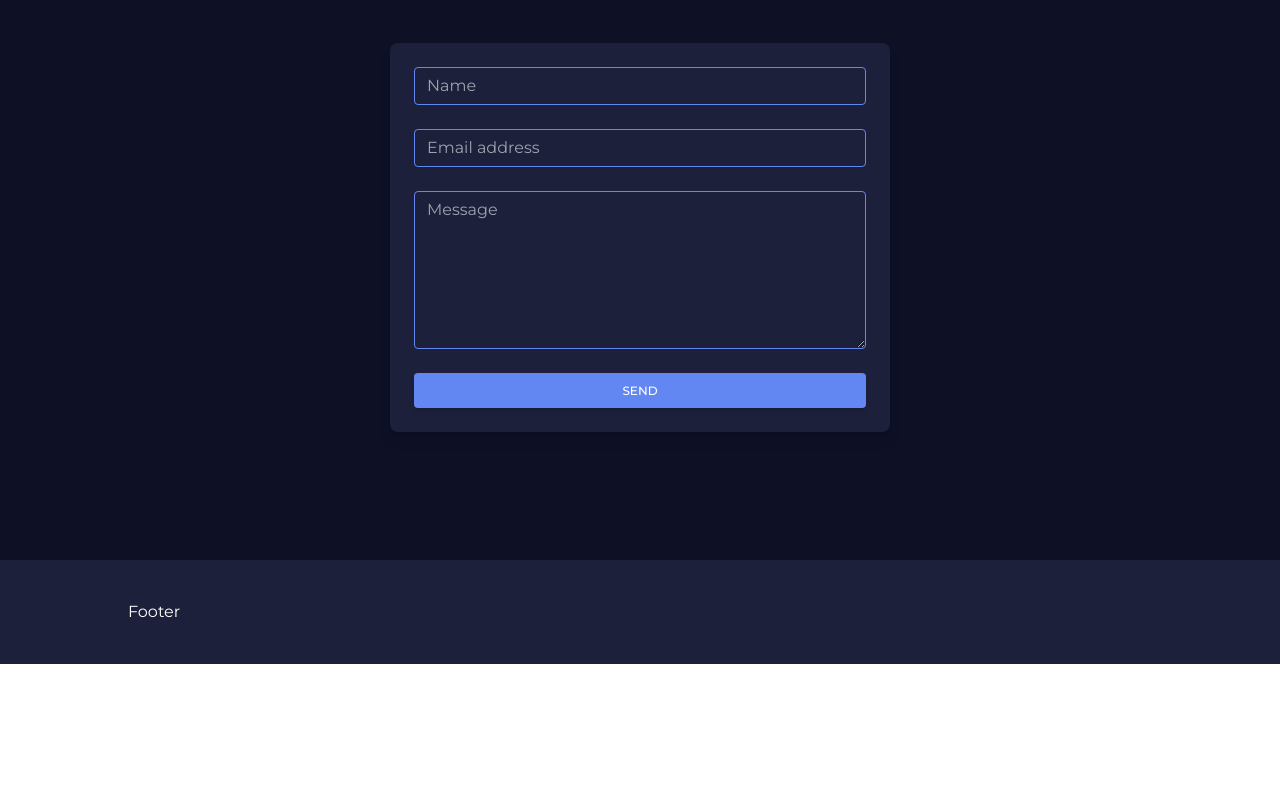
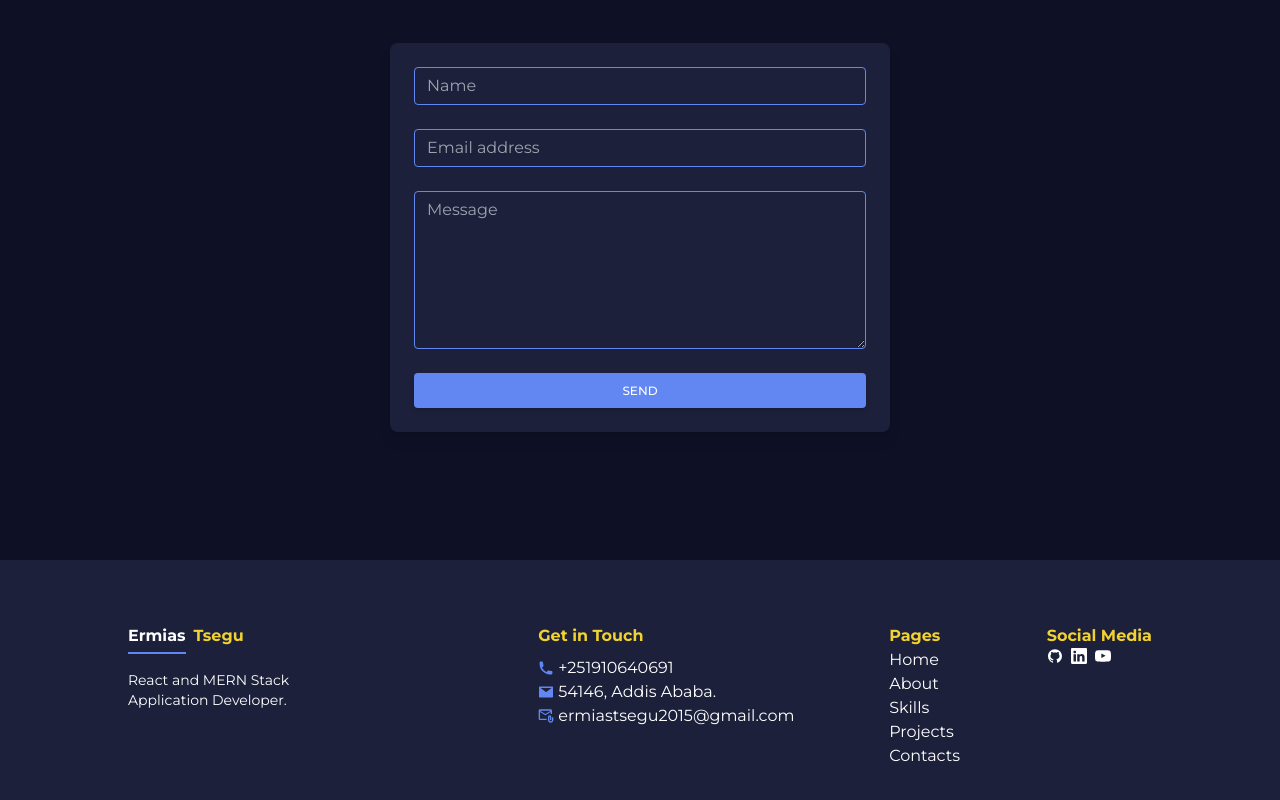
Before and after one commit to yetabalij/portfolio, a React (Create React App) app: page / in a window 1280 px wide. Shown: the part 3854-4654 px from the top of the page. Before the commit the page ends 4518 px from the top, so only its background shows below. Built offline with nearby package versions, Linux system fonts and the light colour scheme.

Commit message:
footer completed.

```diff
--- a/src/Components/Footer.js
+++ b/src/Components/Footer.js
@@ -1,9 +1,92 @@
 import React from "react";
+import { HiPhone } from "react-icons/hi";
+import { AiFillMail } from "react-icons/ai";
+import { MdOutlineAttachEmail } from "react-icons/md";
+import { Link } from "react-scroll";
+import { AiFillGithub } from "react-icons/ai";
+import { BsLinkedin } from "react-icons/bs";
+import { ImYoutube } from "react-icons/im";
 
 const Footer = () => {
   return (
-    <div className="h-full bg-third-color py-10 overflow-hidden">
-      <div className="w-[80%] mx-auto"> Footer</div>
+    <div className="h-full bg-third-color py-16 overflow-hidden">
+      <div className="w-[80%] mx-auto flex flex-col sm:flex-row justify-center sm:justify-between">
+        <div>
+          <div className="flex gap-2">
+            <h3 className="font-bold">
+              Ermias
+              <span className="block border-b-2 border-solid border-secondary-color mt-1" />
+            </h3>
+            <h3>
+              <span className="text-fourth-color font-bold"> Tsegu</span>
+            </h3>
+          </div>
+          <p className="w-1/2 2xl:w-1/3 mt-4 text-sm">
+            React and MERN Stack Application Developer.
+          </p>
+        </div>
+        <div className="mt-3 sm:mt-0">
+          <h3 className="mb-2 text-fourth-color font-bold">Get in Touch</h3>
+          <div className="flex items-center">
+            <span className="text-secondary-color mr-1">
+              <HiPhone />
+            </span>
+            <p>+251910640691</p>
+          </div>
+          <div className="flex items-center">
+            <span className="text-secondary-color mr-1">
+              <AiFillMail />
+            </span>
+            <p>54146, Addis Ababa.</p>
+          </div>
+          <div className="flex items-center">
+            <span className="text-secondary-color mr-1">
+              <MdOutlineAttachEmail />
+            </span>
+            <p>ermiastsegu2015@gmail.com</p>
+          </div>
+        </div>
+        <div className="mt-3 sm:mt-0 sm:ml-2">
+          <h3 className="text-fourth-color font-bold">Pages</h3>
+          <div className="flex flex-col">
+            <Link to="home" spy={true} smooth={true}>
+              Home
+            </Link>
+            <Link to="about" spy={true} smooth={true}>
+              About
+            </Link>
+            <Link to="skill" spy={true} smooth={true}>
+              Skills
+            </Link>
+            <Link to="project" spy={true} smooth={true}>
+              Projects
+            </Link>
+            <Link to="contact" spy={true} smooth={true}>
+              Contacts
+            </Link>
+          </div>
+        </div>
+        <div className="mt-3 sm:mt-0">
+          <h3 className="text-fourth-color font-bold">Social Media</h3>
+          <div className="flex flex-row gap-2">
+            <a href="https://github.com/yetabalij" target="_blank">
+              <AiFillGithub />
+            </a>
+            <a
+              href="https://www.linkedin.com/in/ermias-tsegu-gizaw"
+              target="_blank"
+            >
+              <BsLinkedin />
+            </a>
+            <a
+              href="https://www.youtube.com/channel/UC2bDT9qowtiryrmgKm2HbpQ"
+              target="_blank"
+            >
+              <ImYoutube />
+            </a>
+          </div>
+        </div>
+      </div>
     </div>
   );
 };
```
